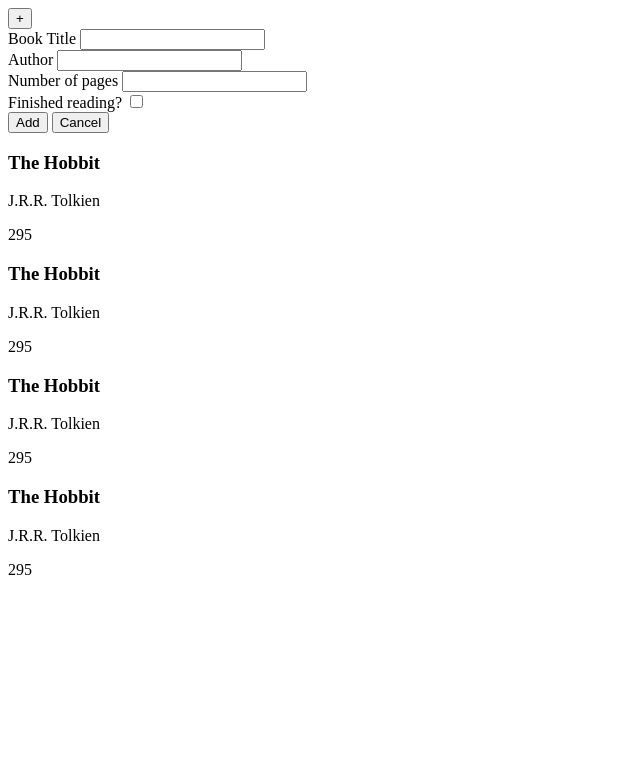
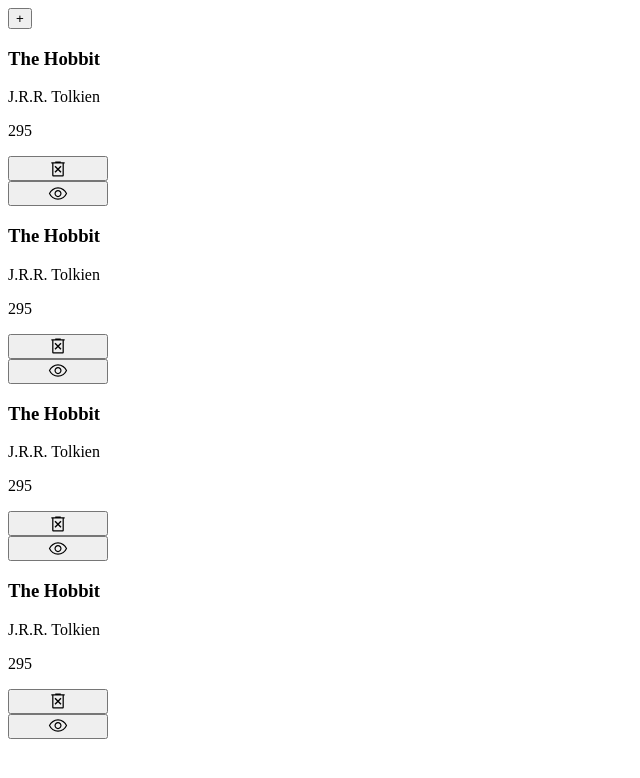
Before and after one commit to OmarNaguib/Library, a plain HTML site: page index.html in a window 1280 px wide. Shown: the whole page, without its empty margins (0-640 px from the left). Drawn offline with Linux system fonts and the light colour scheme.

Commit message:
add delete Function

```diff
--- a/index.html
+++ b/index.html
@@ -3,6 +3,9 @@
   <head>
     <meta charset="UTF-8" />
     <meta http-equiv="X-UA-Compatible" content="IE=edge" />
+    <link rel="stylesheet" href="style.css">
+    <link href="https://fonts.googleapis.com/icon?family=Material+Icons"
+      rel="stylesheet">
     <script src="program.js" defer></script>
     <meta name="viewport" content="width=device-width, initial-scale=1.0" />
     <title>Library</title>
@@ -10,28 +13,30 @@
   <body>
     <button class="new-button" onclick="openForm()">+</button>
 
-      <form action="" id="form">
+      <form action="" id="form" style="display:none;">
         <div>
           <label for="title">Book Title</label>
-          <input type="text" id="title" />
+          <input type="text" id="title" name="title"  required/>
         </div>
         <div>
           <label for="author">Author</label>
-          <input type="text" id="author" />
+          <input type="text" id="author" name="author" required/>
         </div>
         <div>
           <label for="pages">Number of pages</label>
-          <input type="tel" id="pages" />
+          <input type="number" id="pages" name="pages" required/>
         </div>
         <div>
           <label for="read">Finished reading?</label>
-          <input type="checkbox" id="read" />
+          <input type="checkbox" id="read" name="read" />
         </div>
         <button type="submit" class="new">Add</button>
         <button type="button" class="cancel" onclick="closeForm()">
           Cancel
         </button>
       </form>
-    <div class="container"></div>
+    <div class="container">
+
+    </div>
   </body>
 </html>
--- a/program.js
+++ b/program.js
@@ -21,21 +21,42 @@
   const nPages = document.createElement('p');
   nPages.textContent = book.nPages;
 
-  const status = document.createElement('div') ;
-  status.addEventListener('click', () => {
-    status.classList.toggle('read');
+  const icons=document.createElement('div');
+  icons.classList.add("icons")
+
+  const readButton = document.createElement('button') ;
+  readButton.classList.add("read")
+  const pictureDiv=document.createElement('div')
+  readButton.appendChild(pictureDiv)
+  readButton.addEventListener('click', () => {
+    readButton.classList.toggle('true');
   });
+
+  const deleteButton = document.createElement('button') ;
+  deleteButton.classList.add("delete")
+  const pictureDiv2=document.createElement('div')
+  deleteButton.appendChild(pictureDiv2)
+  deleteButton.dataset.key=myLibrary.length
+  deleteButton.addEventListener('click', (e) => {
+    myLibrary.splice(e.target.dataset.key,1)
+    displayBooks(myLibrary)
+  });
+
+  icons.appendChild(deleteButton);
+  icons.appendChild(readButton);
+
 
   card.appendChild(title);
   card.appendChild(author);
   card.appendChild(nPages);
-  card.appendChild(status);
+  card.appendChild(icons);
 
   myLibrary.push(card);
 }
 
 function displayBooks(library) {
   const container = document.querySelector('.container');
+  container.innerHTML=""
   library.forEach((book) => {
     container.appendChild(book);
   });
@@ -69,9 +90,6 @@
   const book = new Book(...values)
   addBookToLibrary(book)
   displayBooks(myLibrary)
-
-
-
 }
 
 
@@ -80,7 +98,10 @@
 
 
 const submitButton=document.querySelector("button.new");
-submitButton.addEventListener("click",submitForm)
+submitButton.addEventListener("submit",submitForm)
+
+// const deleteButton=document.querySelector("button.delete");
+// submitButton.addEventListener("click",deleteCard)
 
 
 addBookToLibrary(new Book('The Hobbit', 'J.R.R. Tolkien', 295, true));
--- /dev/null
+++ b/style.css
@@ -0,0 +1,34 @@
+.icons>button{
+    display: grid;
+    justify-content: center;
+    align-content: center;
+}
+button.read,button.delete{
+    height: 25px;
+    width: 100px;
+}
+button>div{
+    height: 25px;
+    width: 25px;
+}
+button.read>div{
+    background-image: url(icons/eye.svg);
+    background-size: 20px 20px;
+    background-repeat: no-repeat;
+    background-position: center;
+}
+
+button.true{
+    border: 3px solid green;
+}
+
+button.delete>div{
+    background-image: url(icons/delete.svg);
+    background-size: 20px 20px;
+    background-repeat: no-repeat;
+    background-position: center;
+}
+
+button{
+
+}
```
Also changed, not shown: icons/delete.svg (added), icons/eye.svg (added).
